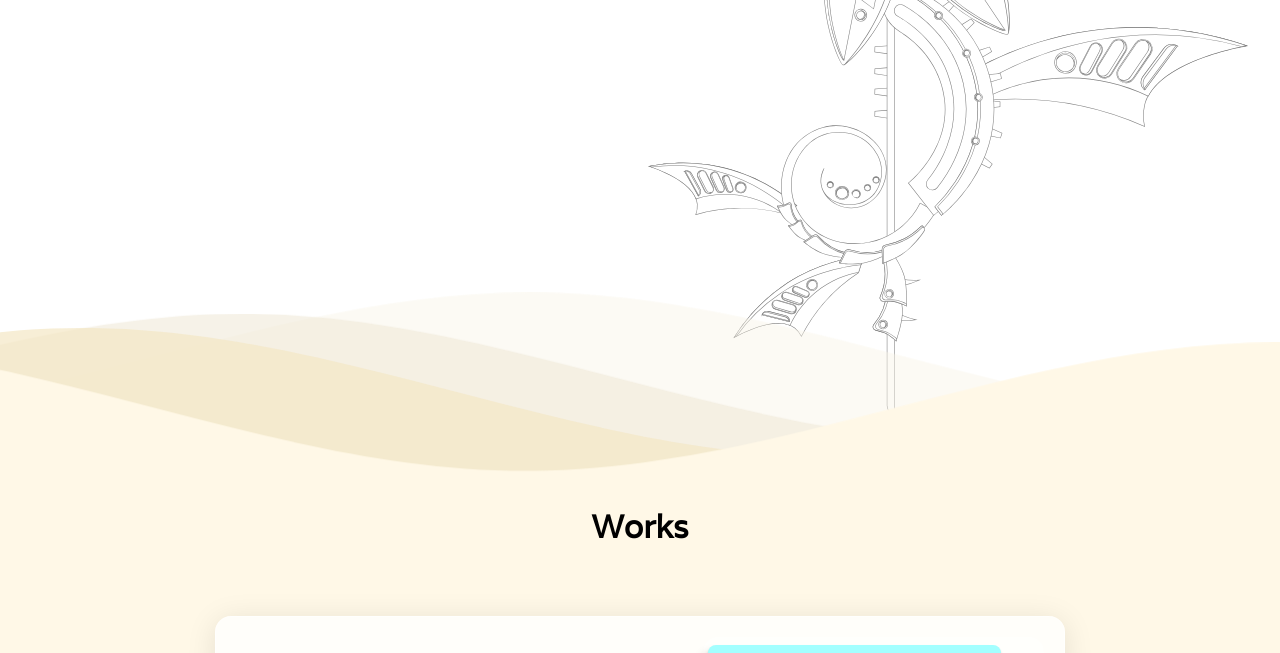
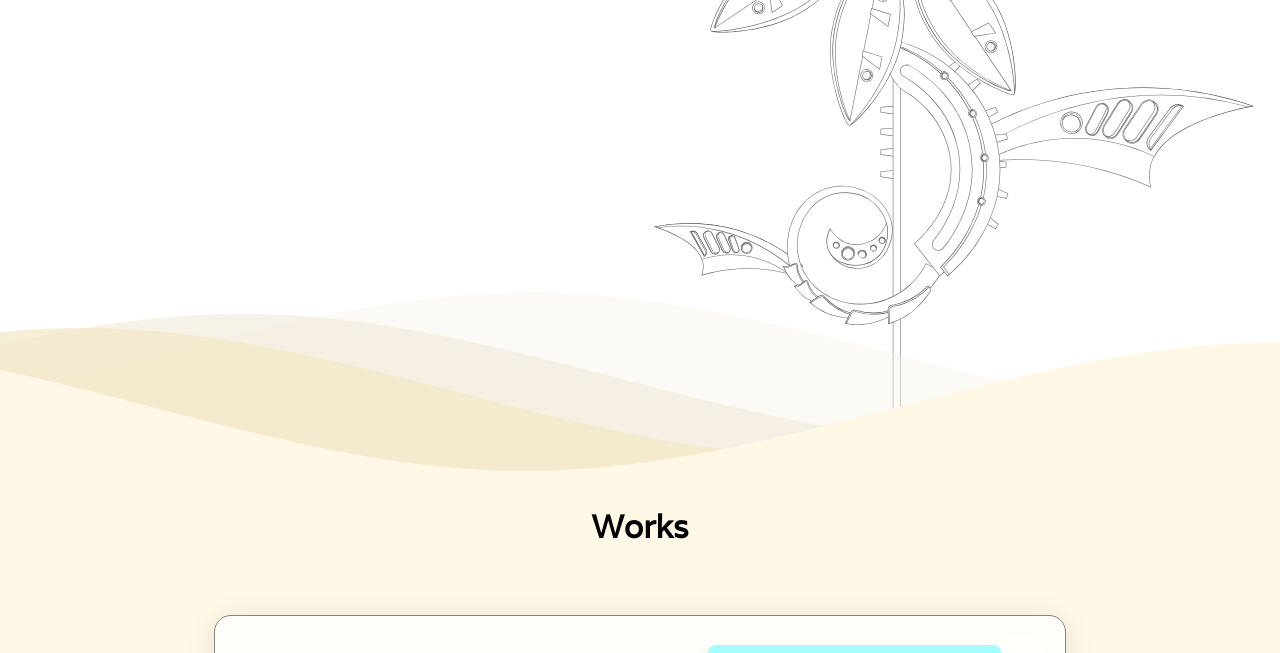
Before and after one commit to Hadddock/web-portfolio, a plain HTML site: page index.html in a window 1280 px wide. Shown: the part 444-1097 px from the top of the page. Drawn offline with Linux system fonts and the light colour scheme.

Commit message:
Remove unused flower details

```diff
--- a/index.html
+++ b/index.html
@@ -61,7 +61,7 @@
         <li class="li"><a class="header-link" href="#top">Home</a></li>
         <li class="li"><a class="header-link" href="#works">Works</a></li>
         <li class="li"><a class="header-link" href="#contact">Contact</a></li>
-      </ul>
+      </ul></div>
     </header>
     <div class="dropdown">
       <button class="ham">
@@ -90,10 +90,7 @@
         </div>
       </div>
       <div class="flower">
-        <img
-          class="flower-part flower-base"
-          src="./assets/svgs/flowerBase.svg"
-        />
+        <img class="flower-part flower-base" src="./assets/svgs/Asset 6.svg" />
         <img class="flower-part flower-gear" src="./assets/svgs/gear.svg" />
       </div>
 
--- a/styles.css
+++ b/styles.css
@@ -125,9 +125,9 @@ a {
 }
 
 .flower {
-  margin-top: 10px;
+  margin-top: 70px;
   grid-area: 1/ 1/ 2 /2;
-  height: 800px;
+  height: 100%;
   width: 600px;
   z-index: 0;
   /* background-color: black; */
@@ -138,8 +138,8 @@ a {
   grid-template-columns: 1fr;
   justify-content: center;
 
-  margin-right: 2.5vw;
-  opacity: 50%;
+  margin-right: 2vw;
+  opacity: 60%;
 }
 /*
 @media screen and (max-width: 1800px) {
@@ -365,6 +365,8 @@ a {
   border: 1px solid rgba(255, 255, 255, 0.47);
   transition: all 0.3s ease-out;
   box-shadow: 0 4px 30px rgba(0, 0, 0, 0.1);
+
+  outline: 1px solid rgba(0, 0, 0, 0.451);
 }
 
 hr {
```
Also changed, not shown: assets/svgs/Asset 5.svg (added), assets/svgs/Asset 6.svg (added).
